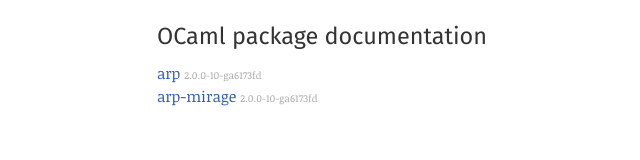
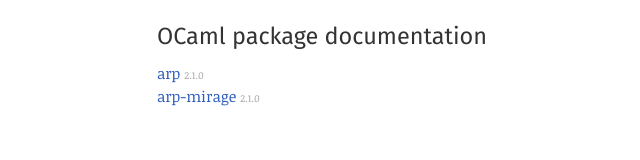
Before and after one commit to mirage/arp, a plain HTML site: page index.html in a window 1280 px wide. Shown: the full height of the page, 130-770 px from the left. Drawn offline with Linux system fonts and the light colour scheme.

Commit message:
Update arp doc to 2.1.0.

```diff
--- a/index.html
+++ b/index.html
@@ -11,8 +11,8 @@
       <div class="by-name">
       <h2>OCaml package documentation</h2>
       <ol>
-      <li><a href="arp/index.html">arp</a> <span class="version">2.0.0-10-ga6173fd</span></li>
-      <li><a href="arp-mirage/index.html">arp-mirage</a> <span class="version">2.0.0-10-ga6173fd</span></li>
+      <li><a href="arp/index.html">arp</a> <span class="version">2.1.0</span></li>
+      <li><a href="arp-mirage/index.html">arp-mirage</a> <span class="version">2.1.0</span></li>
       </ol>
       </div>
     </main>
```
Also changed, not shown: arp/Arp_handler/index.html (+1 -1 lines).
